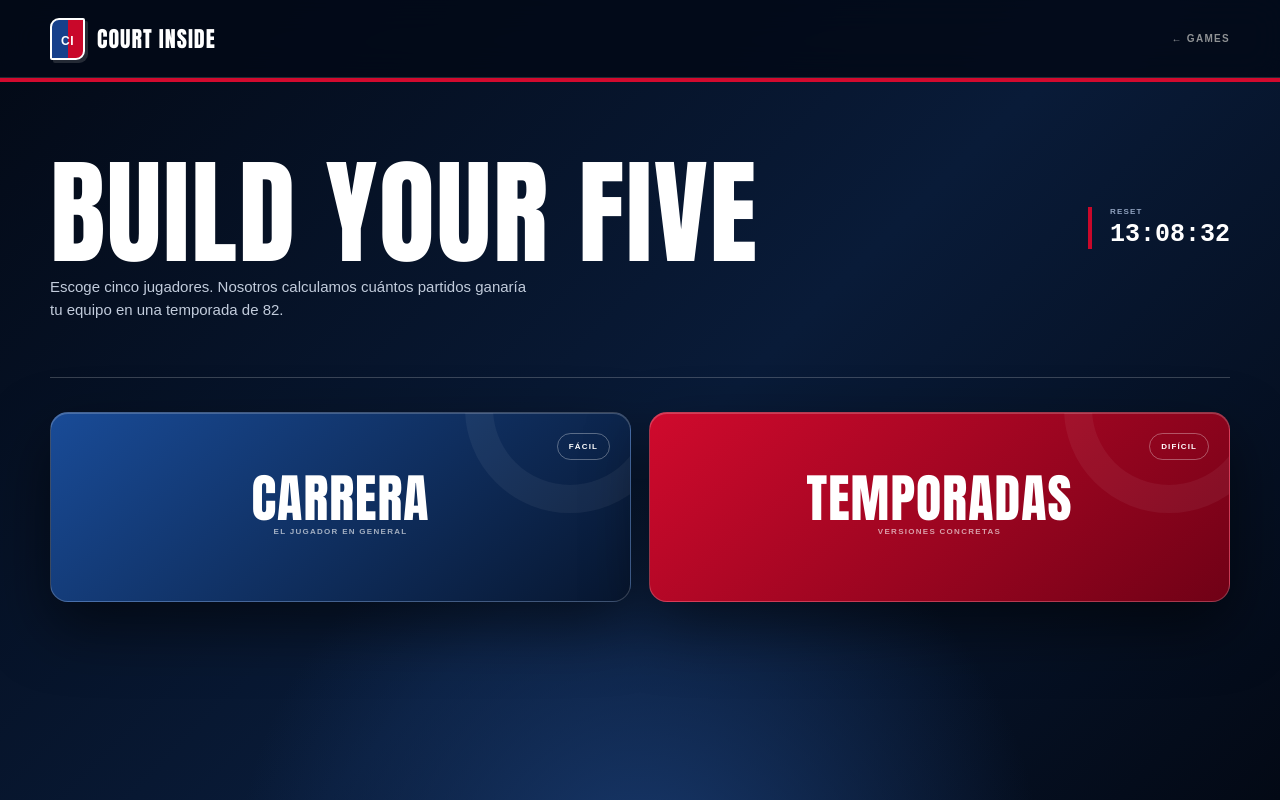
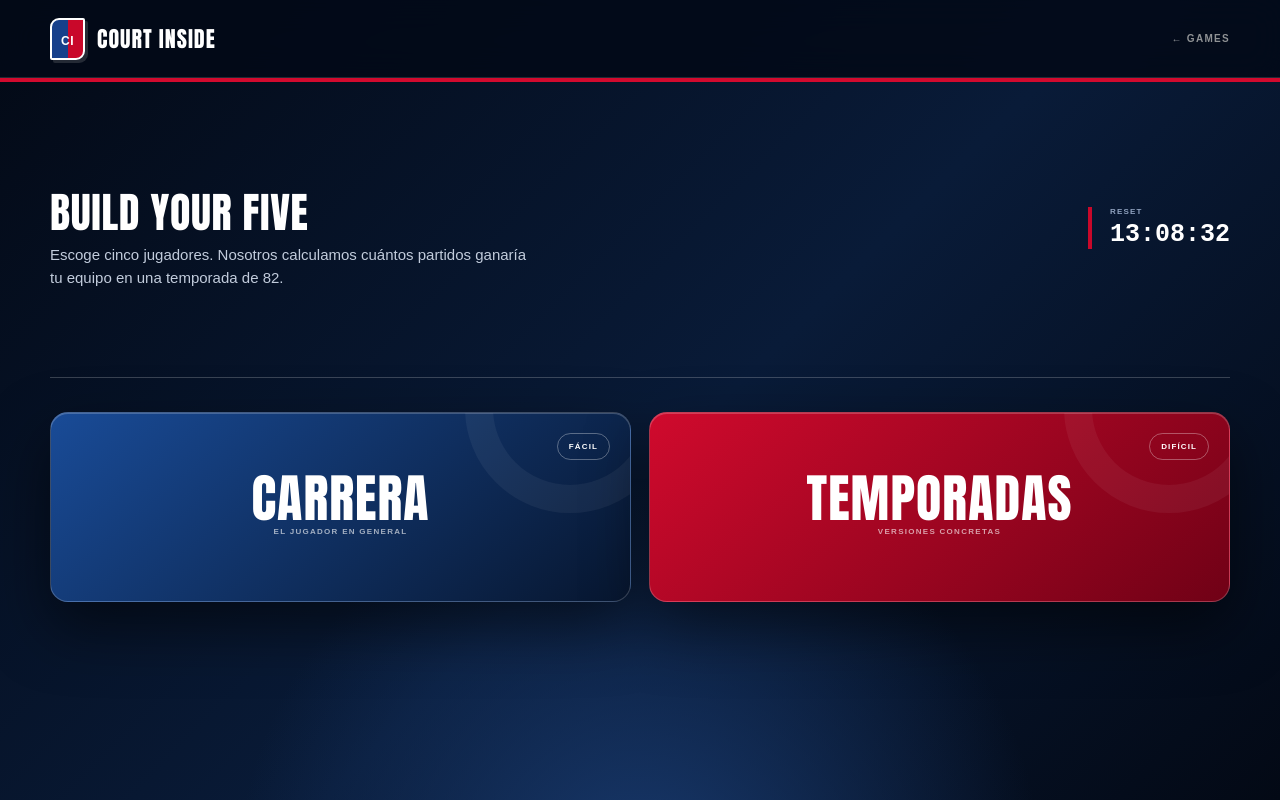
Before and after one commit to marcoscainzos/basketball5, a Next.js app: page /draft in a window 1280 px wide. Built offline with nearby package versions, Linux system fonts and the light colour scheme.

Commit message:
Unify daily game title scale

```diff
--- a/app/globals.css
+++ b/app/globals.css
@@ -453,3 +453,16 @@ body { font-family:Arial,Helvetica,sans-serif; }
 .draft-completed { border:1px solid #d20a2e70; }
 @media(max-width:850px){.draft-mode-grid{grid-template-columns:1fr}.draft-lineup{height:700px}.draft-lineup article{width:145px;height:195px}.draft-lineup .court-pf{left:6%;top:32px}.draft-lineup .court-c{right:6%;top:32px}.draft-lineup .court-sg{left:6%;top:250px}.draft-lineup .court-sf{right:6%;top:250px}.draft-lineup .court-pg{bottom:18px}.draft-control-row{grid-template-columns:minmax(0,1fr) 250px}.wins-result{flex-wrap:wrap}.wins-result>button{margin-left:0}}
 @media(max-width:620px){.draft-top-nav{grid-template-columns:1fr auto 1fr}.draft-top-nav .wordmark b{display:none}.draft-mode-screen>h1{font-size:clamp(39px,11vw,58px)}.draft-mode-grid button{min-height:160px}.draft-mode-grid button b{font-size:40px}.draft-lineup{height:600px;border-radius:100px 100px 15px 15px}.draft-lineup::before{width:180px}.draft-lineup article{width:122px;height:170px;padding:8px}.draft-lineup .court-pf{left:2%;top:28px}.draft-lineup .court-c{right:2%;top:28px}.draft-lineup .court-sg{left:2%;top:210px}.draft-lineup .court-sf{right:2%;top:210px}.draft-lineup .court-pg{bottom:10px}.draft-lineup h2{font-size:13px}.draft-photo{inset:0 0 55px}.draft-court{padding:7px}.draft-control-row{grid-template-columns:1fr}.draft-rule-inline{height:48px}.draft-suggestions{max-height:275px}.wins-result>b{font-size:65px}}
+
+/* Shared game-title scale: long daily prompts must stay on one line */
+.mode-intro h1,
+.match-head h1,
+.top5-head h1 {
+  max-width:none;
+  font-size:clamp(18px,3.3vw,42px);
+  line-height:.95;
+  white-space:nowrap;
+}
+@media(max-width:760px){
+  .mode-intro h1,.match-head h1,.top5-head h1{font-size:clamp(14px,4.2vw,24px);white-space:nowrap}
+}
```
